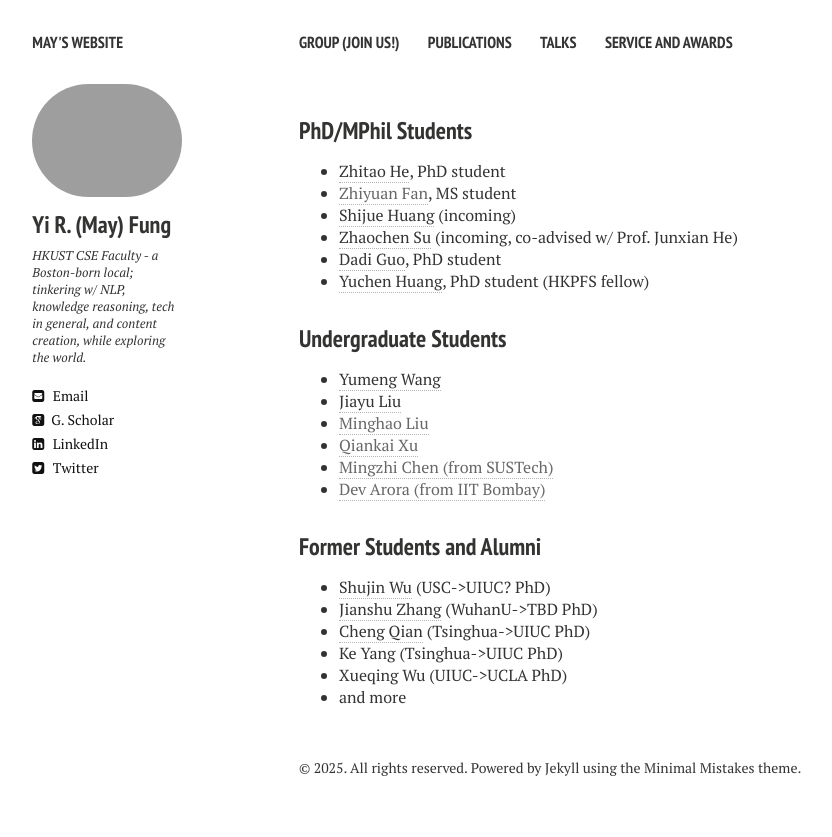
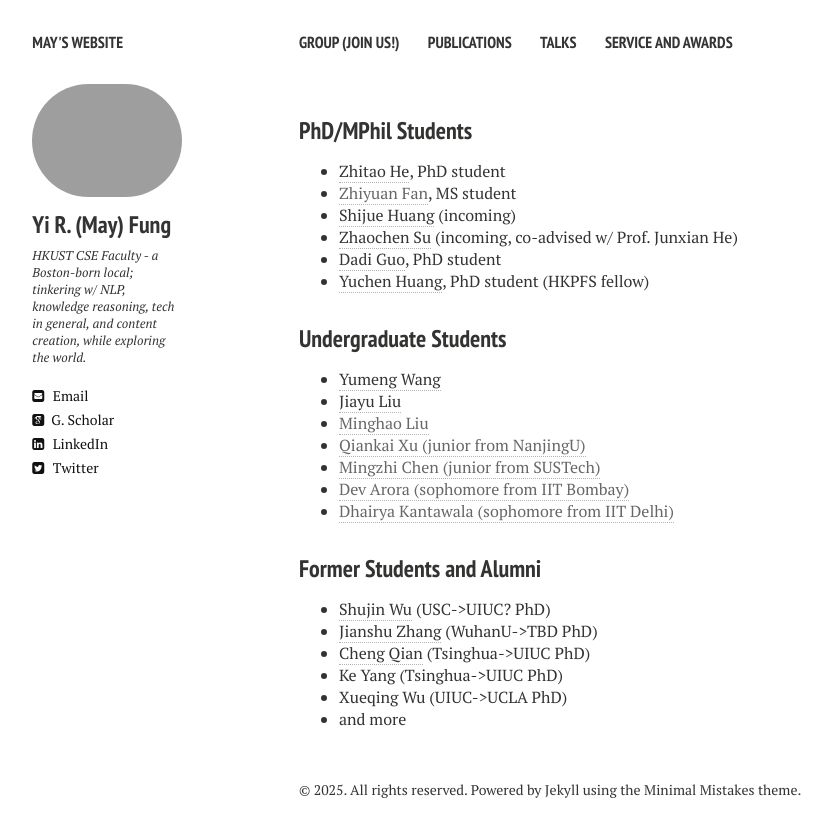
Before and after one commit to mayrfung/mayrfung.github.io, a Jekyll site: the page built from group.md, in a window 1280 px wide. Shown: the top 837 px of the page, without its empty margins (21-853 px from the left). Built offline with Jekyll 4.4.1, drawn with Linux system fonts in a browser that asks for light colours; nearby versions of some CDN libraries.

Commit message:
Update group.html

```diff
--- a/_layouts/group.html
+++ b/_layouts/group.html
@@ -54,9 +54,10 @@
 <li><a href="https://alexwwwwww.github.io/" target="_blank">Yumeng Wang</a> </li>
   <li><a href="https://scholar.google.cz/citations?user=PIQxhfMAAAAJ" target="_blank">Jiayu Liu</a> </li>
   <li><a href="" target="_blank">Minghao Liu</a> </li>
-  <li><a href="" target="_blank">Qiankai Xu</a> </li>
-  <li><a href="" target="_blank">Mingzhi Chen (from SUSTech)</a> </li>
-  <li><a href="" target="_blank">Dev Arora (from IIT Bombay)</a> </li>
+  <li><a href="" target="_blank">Qiankai Xu (junior from NanjingU)</a> </li>
+  <li><a href="" target="_blank">Mingzhi Chen (junior from SUSTech)</a> </li>
+  <li><a href="" target="_blank">Dev Arora (sophomore from IIT Bombay)</a> </li>
+  <li><a href="" target="_blank">Dhairya Kantawala  (sophomore from IIT Delhi)</a> </li>
 </ul>
 
 <h3 style="margin-bottom:0px;padding-top:10px;">Former Students and Alumni</h3>
```
